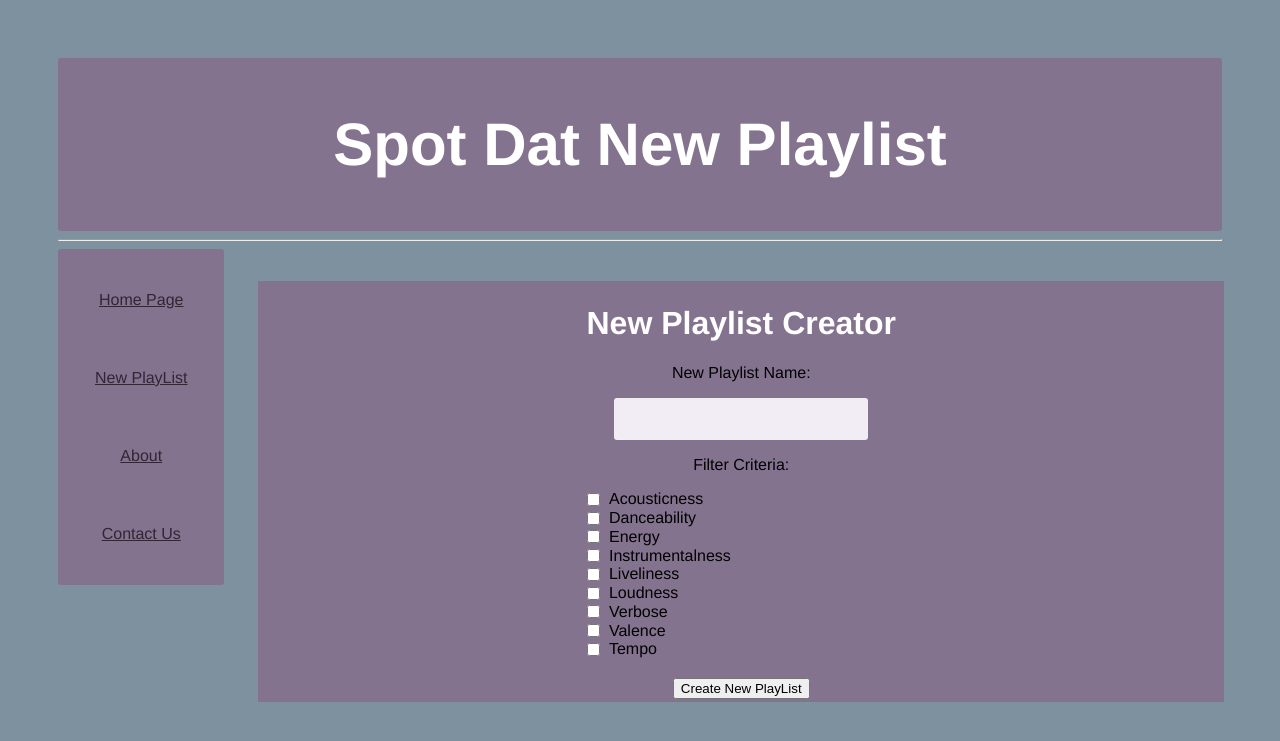
After one commit to marloprojs/OOP-projects, a Flask app: template HW5/templates/filterPage.html in a window 1280 px wide. The commit adds this page. Shown: the top 741 px of the page. Run offline with Flask 2, Linux system fonts and the light colour scheme; the template is opened without the code that fills it, so the values that code supplies are empty; some libraries are stand-ins or nearby versions.

Commit message:
addded filter page and form to start the filter process. Need to research spotify api stuff

```diff
--- /dev/null
+++ b/HW5/static/style/filter.css
@@ -0,0 +1,45 @@
+/*
+For form in filtetPAge.html
+*/
+.filterForm {
+	background-color: rgb(132, 115, 143);
+	margin: auto;
+	width: 80%;
+	display: flex;
+	justify-content: center;
+	align-items: center;
+	height: inherit;
+	padding: 3px;
+}
+/*
+.item {
+	position: relative;
+	margin: 10px 0;
+}
+*/
+
+.name-item {
+	 /*display: flex;*/
+	 flex-wrap: wrap;
+	 justify-content: space-between;
+ }
+
+ .status-item{
+ 	 text-align: left;
+ }
+
+ .status-item input, .status-item span {
+
+	 width: auto;
+	 vertical-align: middle;
+ }
+ .status-item input {
+	 margin: 0;
+ }
+ .status-item span {
+	 margin: 0 20px 0 5px;
+ }
+ .btn-block {
+	margin-top: 20px;
+	text-align: center;
+}
--- a/HW5/templates/base.html
+++ b/HW5/templates/base.html
@@ -3,7 +3,7 @@
     <head>
         <title> SDNP</title>
         <link rel="stylesheet" href="./static/style/baseStyle.css" type="text/css">
-
+		<link rel="stylesheet" href="./static/style/filter.css" type="text/css">
 		<!-- Latest compiled and minified CSS -->
 		<link rel="stylesheet2" href="https://maxcdn.bootstrapcdn.com/bootstrap/3.4.1/css/bootstrap.min.css">
 
--- /dev/null
+++ b/HW5/templates/filterPage.html
@@ -0,0 +1,44 @@
+{% extends "base.html" %}
+{% block head %}
+ {{ super() }}
+{% endblock %}
+{% block body %}
+
+	<div class="filterForm"> <!--This was textbox -->
+      <form action="/">
+        <h1>New Playlist Creator</h1>
+        <div class="item">
+          <p>New Playlist Name:</p>
+          <div class="name-item">
+            <input type="text" name="name"  />
+          </div>
+        </div>
+        <div class="item status">
+          <p>Filter Criteria:</p>
+          <div class="status-item">
+            <label><input type="checkbox" name="Acousticness"> <span>Acousticness</span></label>
+			<br>
+            <label><input type="checkbox" name="Danceability"> <span>Danceability</span></label>
+			<br>
+            <label><input type="checkbox" name="Energy"> <span>Energy</span></label>
+			<br>
+			<label><input type="checkbox" name="Instrumentalness"> <span>Instrumentalness</span></label>
+			<br>
+			<label><input type="checkbox" name="Liveliness"> <span>Liveliness</span></label>
+			<br>
+			<label><input type="checkbox" name="Loudness"> <span>Loudness</span></label>
+			<br>
+			<label><input type="checkbox" name="Verbose"> <span>Verbose</span></label>
+			<br>
+			<label><input type="checkbox" name="Valence"> <span>Valence</span></label>
+			<br>
+			<label><input type="checkbox" name="Tempo"> <span>Tempo</span></label>
+		  </div>
+        </div>
+         <div class="btn-block">
+          <button type="submit" href="/">Create New PlayList</button>
+        </div>
+      </form>
+    </div>
+
+{% endblock %}
--- a/HW5/templates/music.html
+++ b/HW5/templates/music.html
@@ -22,7 +22,7 @@
 	{% for playlist, url in data %}
 		<tr>
 			<td>
-				<a href="/{{ playlist }}">
+				<a href="/filter{{ playlist }}">
 					<img src="{{ url }}" height=100 width=100 alt={{ playlist }}></img>
 				</a>
 			</td>
--- a/HW5/test.py
+++ b/HW5/test.py
@@ -59,6 +59,12 @@ def songs(playlist):
 	personal = Viewer.getPlaylistSongs(session['toke'], playlistId)
 	return render_template("tracks.html", data=personal)
 
+@app.route("/filter<playlist>")
+def filterPage(playlist):
+	playlistId = Viewer.getPlaylistId(session['toke'], playlist)
+	songIdList = Viewer.getSongIdList(session['toke'], playlistId)
+	return render_template("filterPage.html")
+
 
 
 @app.route("/callback")
```
Also changed, not shown: HW5/Viewer.py (+11 -1 lines), HW5/static/style/baseStyle.css (line endings or trailing spaces).
